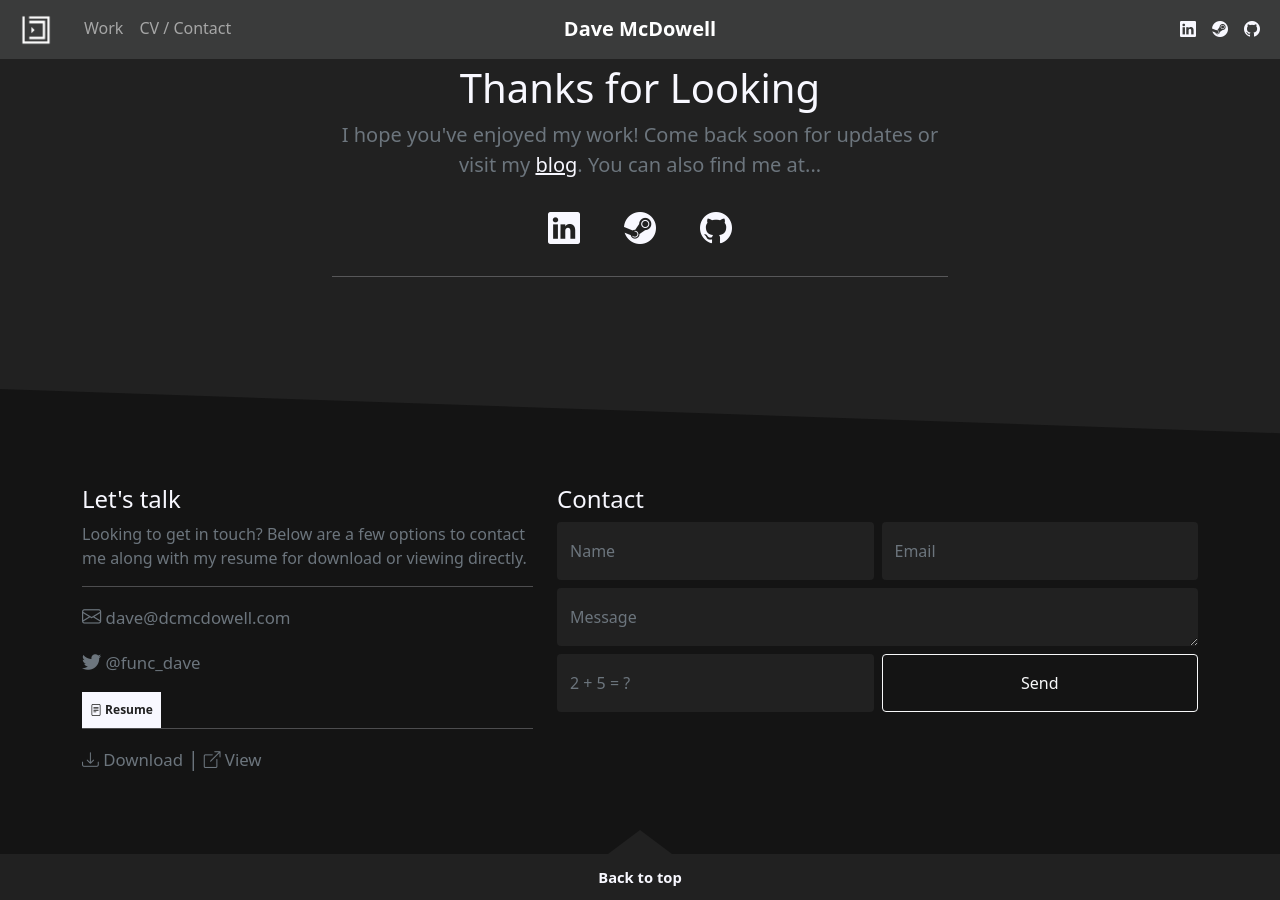
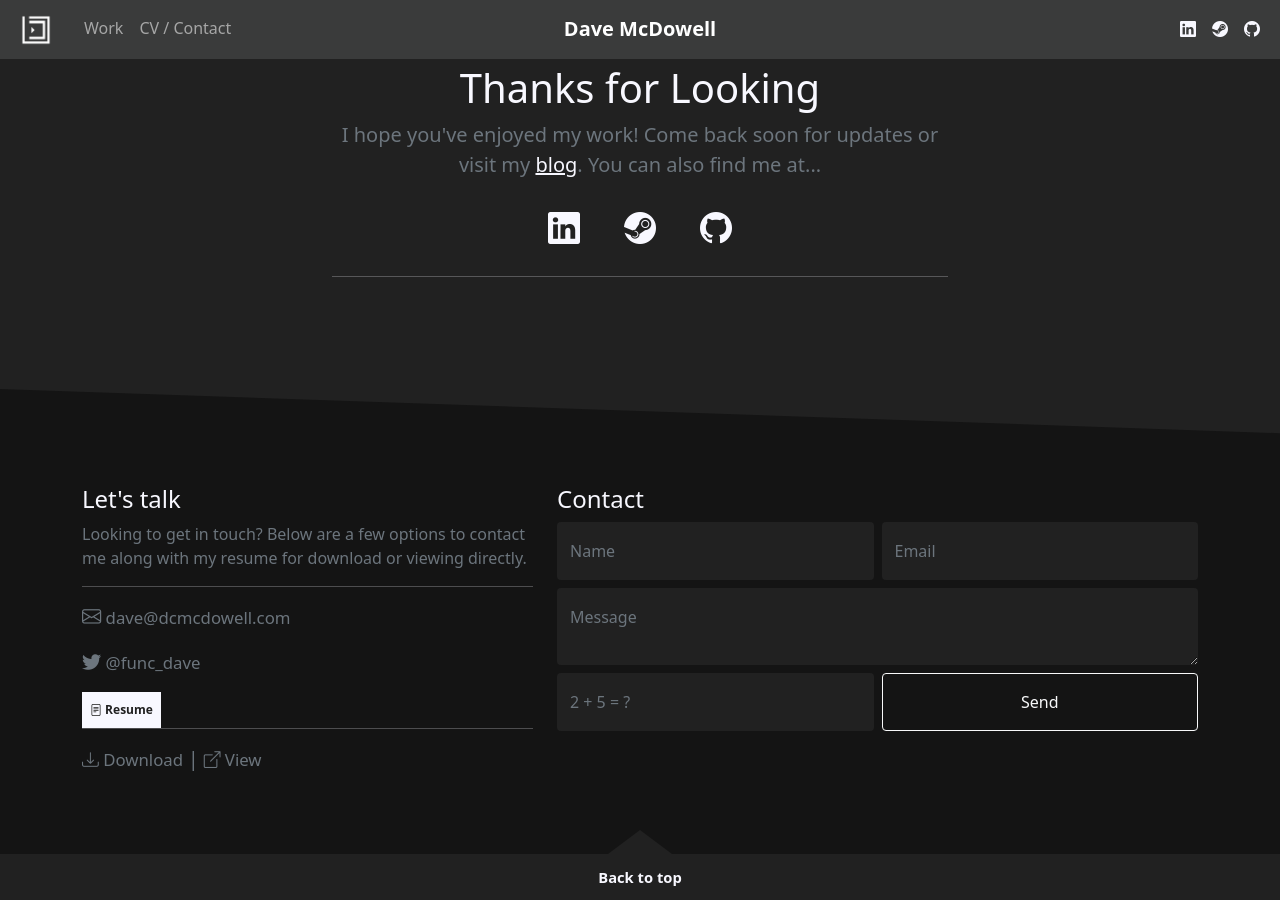
Before and after one commit to davemcdowell/portfolio, a Jekyll site: the page built from index.html, in a window 1280 px wide and 900 px high, scrolled down 1069 px. Built offline with Jekyll 4.4.1, drawn with Linux system fonts in a browser that asks for light colours; nearby versions of some CDN libraries.

Commit message:
Update footer.html

```diff
--- a/_includes/footer.html
+++ b/_includes/footer.html
@@ -57,7 +57,7 @@
                         <div class="row">
                             <div class="col-sm-12 mb-2">
                                 <div class="form-floating">
-                                    <textarea id="form-msg" class="form-control" rows="4" name="message" placeholder="Message" required></textarea>
+                                    <textarea id="form-msg" class="form-control" name="message" placeholder="Message" style="min-height: 77px" required></textarea>
                                     <label for="form-msg" class="text-muted">Message</label>
                                     <div class="valid-feedback">Looks good!</div>
                                     <div class="invalid-feedback">Please provide a message</div>
```
